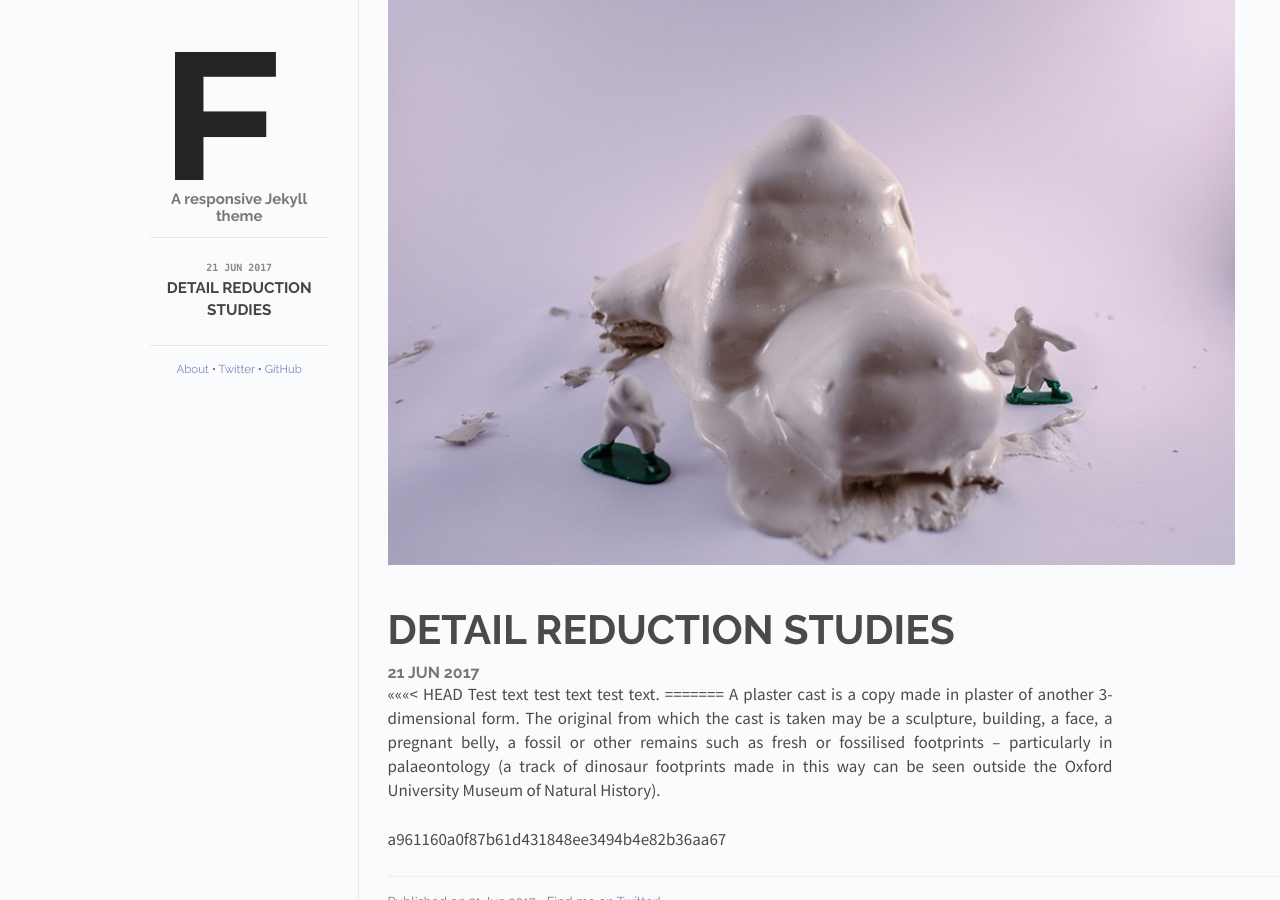
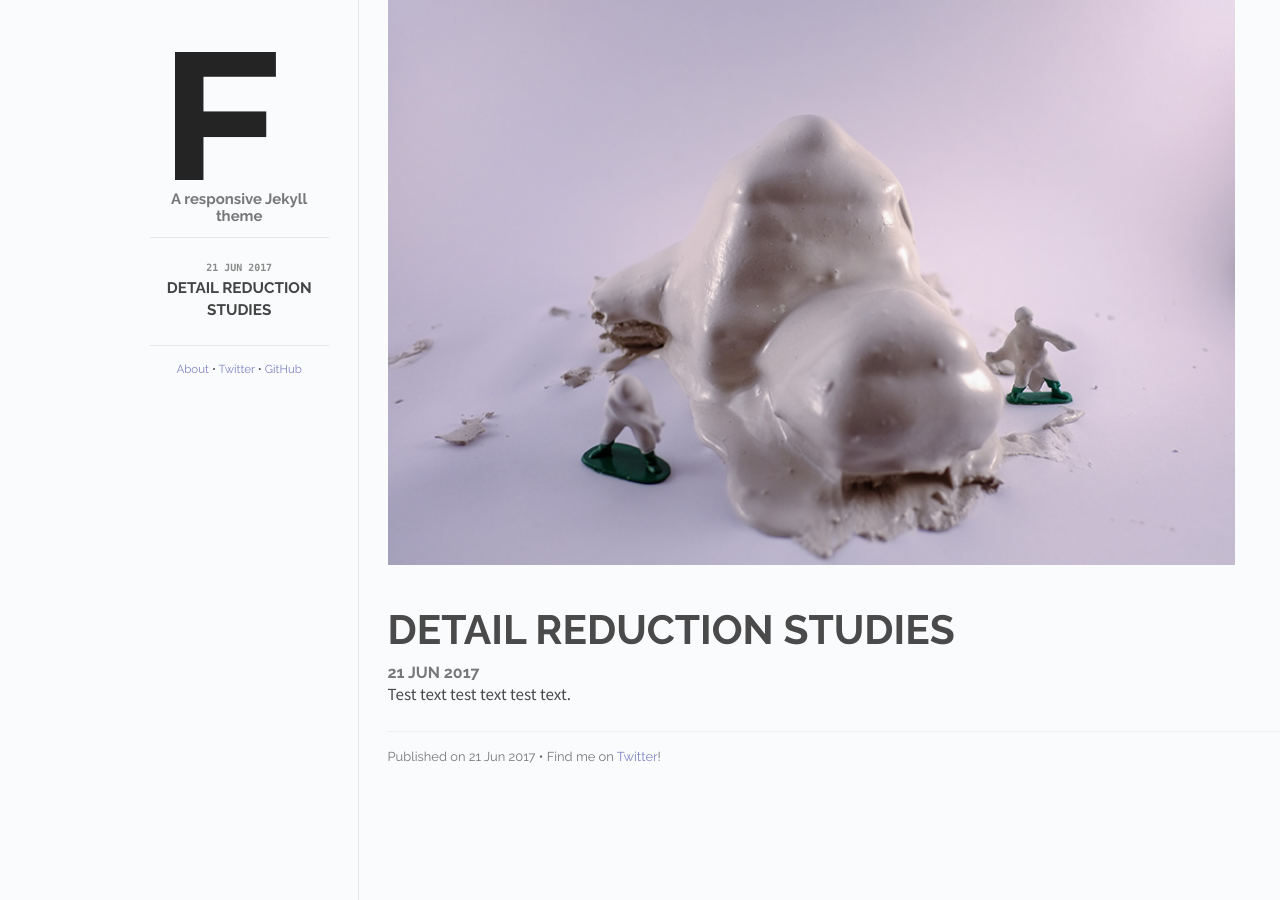
Before and after one commit to wedonttakenaps/nonaps, a Jekyll site: the page built from NONAPS site/_posts/2013-12-09-example-post.md, in a window 1280 px wide. Built offline with Jekyll 4.4.1, drawn with Linux system fonts in a browser that asks for light colours.

Commit message:
test post update 20170628

```diff
--- a/NONAPS site/_posts/2013-12-09-example-post.md
+++ b/NONAPS site/_posts/2013-12-09-example-post.md
@@ -6,9 +6,4 @@ date:   2017-06-21 12:00:00
 categories: posts
 ---
 
-<<<<<<< HEAD
 Test text test text test text.
-=======
-A plaster cast is a copy made in plaster of another 3-dimensional form. The original from which the cast is taken may be a sculpture, building, a face, a pregnant belly, a fossil or other remains such as fresh or fossilised footprints – particularly in palaeontology (a track of dinosaur footprints made in this way can be seen outside the Oxford University Museum of Natural History).
-
->>>>>>> a961160a0f87b61d431848ee3494b4e82b36aa67
```
Also changed, not shown: 3 other files.
